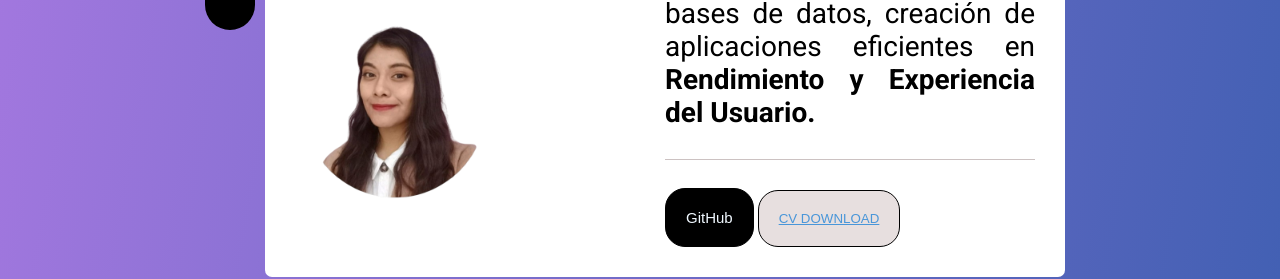
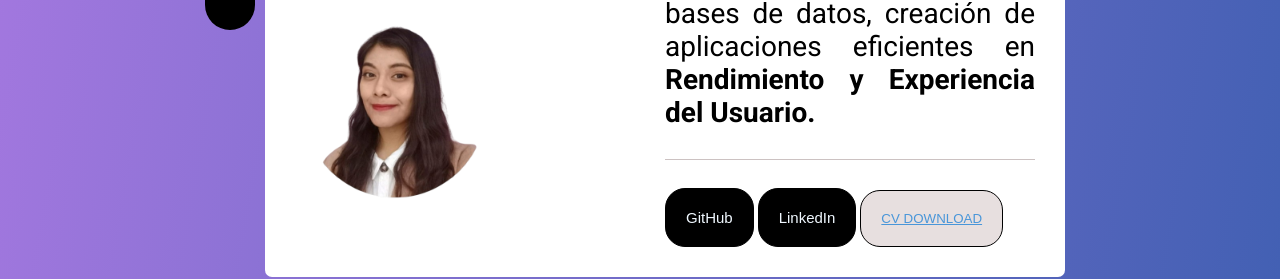
Before and after one commit to EdnaEustaquio/cv-pagina-web, a plain HTML site: page index.html in a window 1280 px wide. Shown: the part 275-554 px from the top of the page. Drawn offline with nearby package versions, Linux system fonts and the light colour scheme.

Commit message:
agregue linkedin

```diff
--- a/index.html
+++ b/index.html
@@ -66,6 +66,9 @@
                 <div>
                     <button class="btn-black" onclick="window.location.href='https://github.com/EdnaEustaquio';">
                         GitHub
+                      </button>
+                      <button class="btn-black" onclick="window.location.href='https://www.linkedin.com/in/ednaeustaquio/';">
+                        LinkedIn
                       </button>
                       <a href="cv-Edna.pdf" download>
                         <button class="btn-lined">CV DOWNLOAD</button>
```
